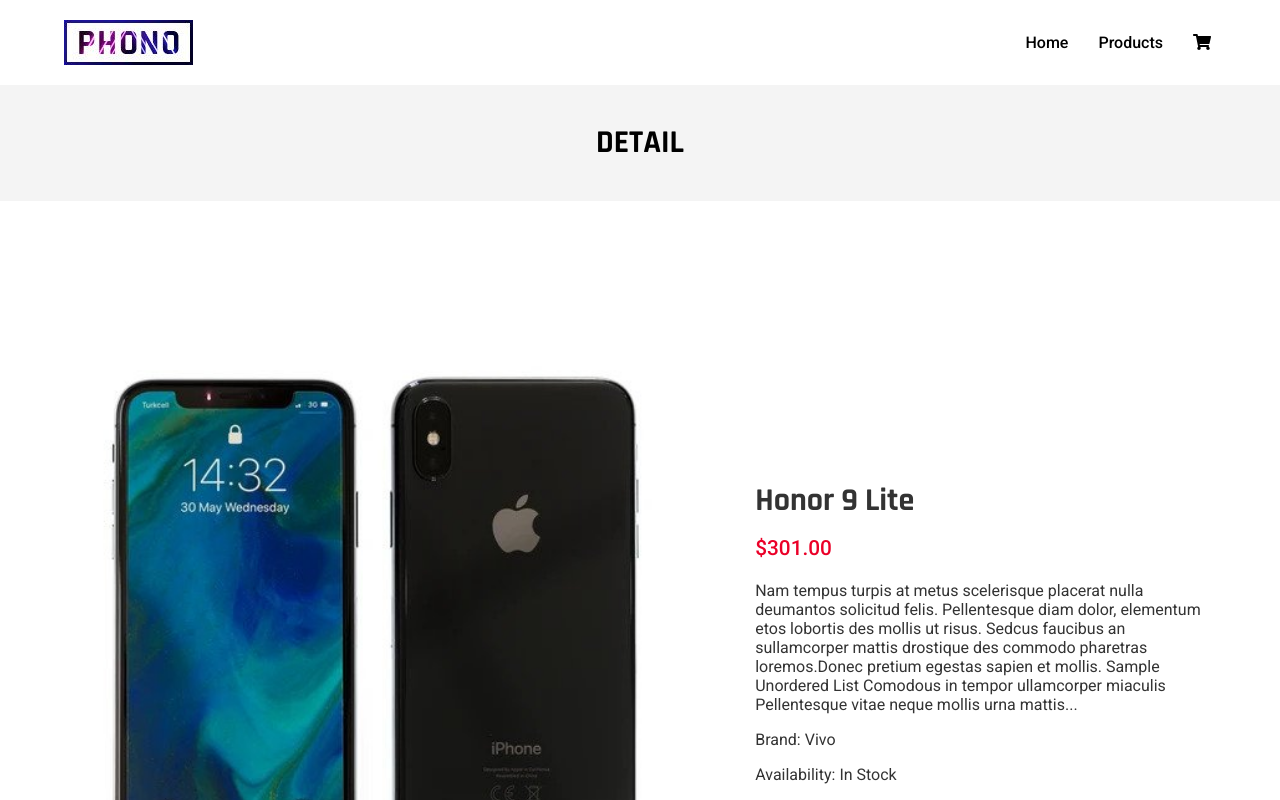
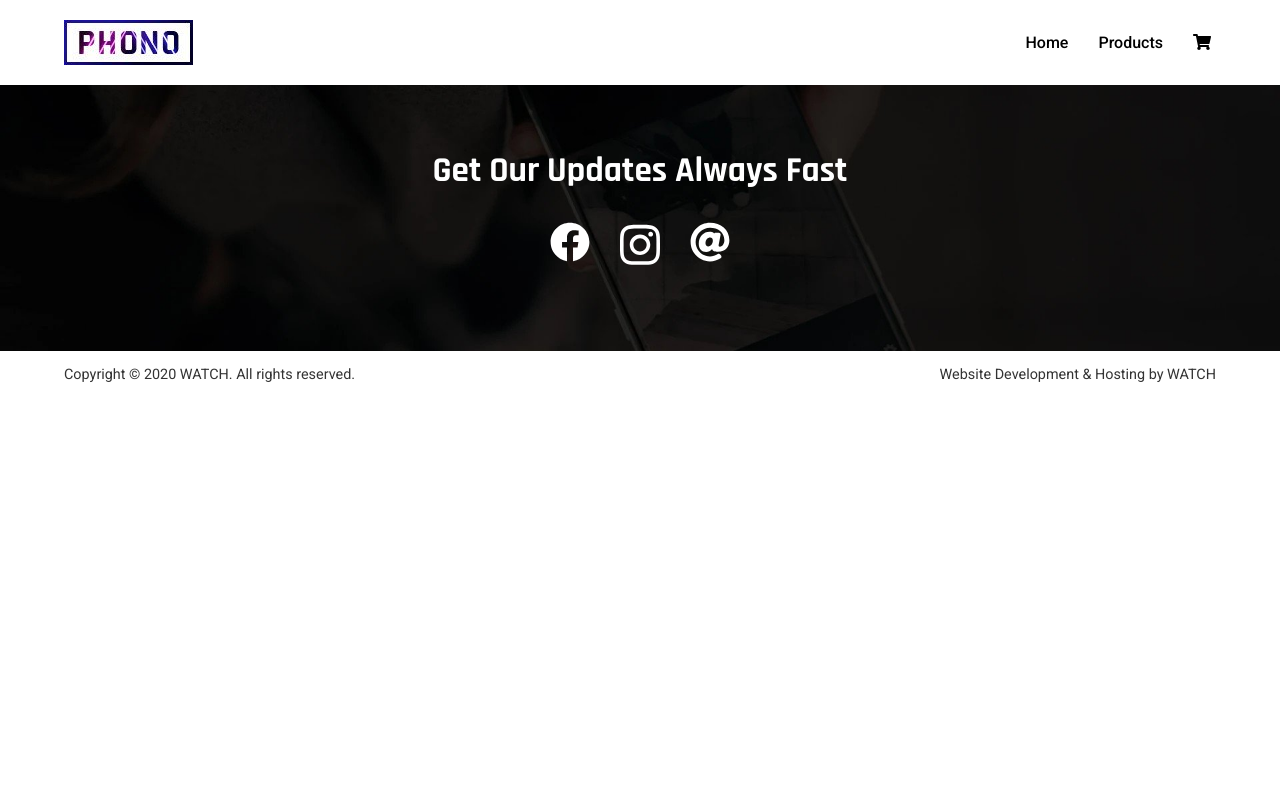
Before and after one commit to yushanwebdev/hightechworld, a React (Create React App) app: page /detail in a window 1280 px wide. Shown: the top 800 px of the page. Built offline with nearby package versions, Linux system fonts and the light colour scheme.

Commit message:
Update the links in App.js

```diff
--- a/src/App.js
+++ b/src/App.js
@@ -16,7 +16,7 @@
 	  		<Switch>
 	  			<Route exact path='/' component={Home} />
           <Route path='/products' component={Products} />
-          <Route path='/detail' component={Detail} />
+          <Route path='/detail.html' component={Detail} />
 	    	</Switch>
     	</main>
     	<Footer />
```
